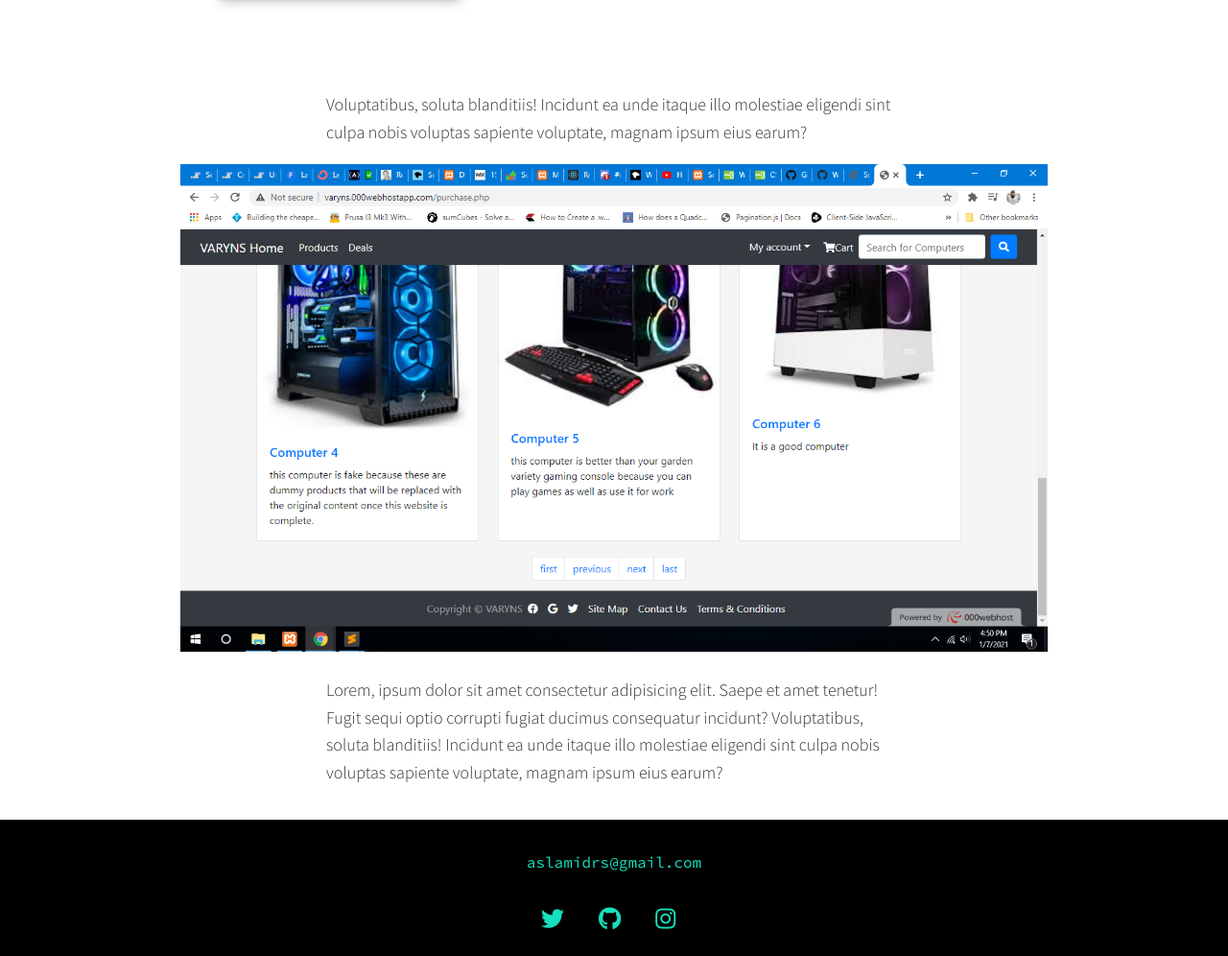
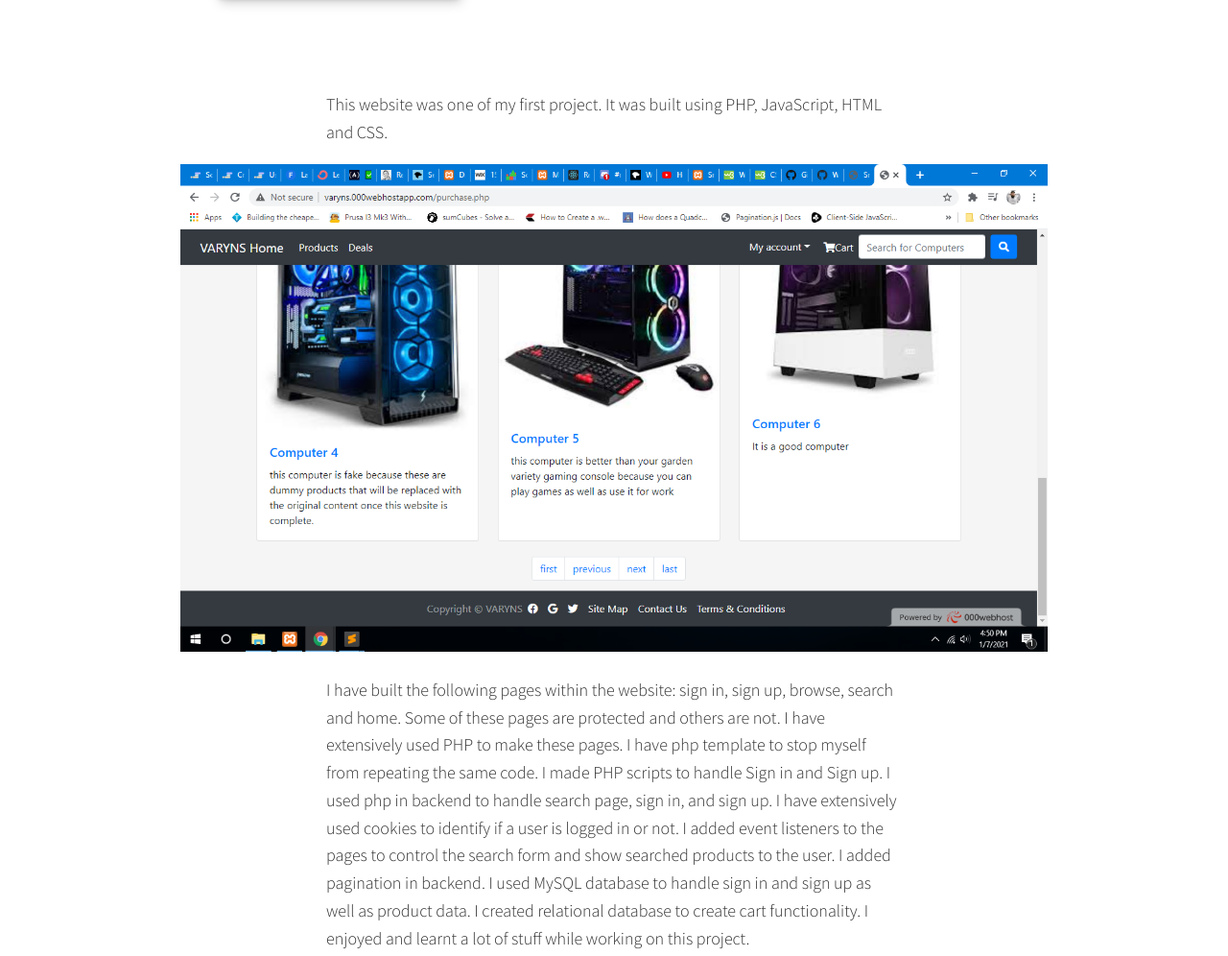
Before and after one commit to WillTheAstroBoy/WillTheAstroBoy.github.io, a plain HTML site: page portfolio/projects/varyns.html in a window 1280 px wide. Shown: the part 401-1397 px from the top of the page at 96% size. Drawn offline with nearby package versions, Linux system fonts and the light colour scheme.

Commit message:
added more project detail

```diff
--- a/portfolio/projects/varyns.html
+++ b/portfolio/projects/varyns.html
@@ -31,12 +31,15 @@
             </section>
 
             <section class="project-details">
-                <p>Voluptatibus, soluta blanditiis! Incidunt ea unde itaque illo molestiae eligendi sint culpa nobis voluptas sapiente voluptate, magnam ipsum eius earum?</p>
-                <img  src="../images/projects/varyns.png" alt=""/>
+                <p>This website was one of my first project. It was built using PHP, JavaScript, HTML and CSS.</p>
+                <img src="../images/projects/varyns.png" alt=""/>
                 <p>
-                    Lorem, ipsum dolor sit amet consectetur adipisicing elit. Saepe et amet tenetur! Fugit sequi optio corrupti fugiat ducimus consequatur incidunt?
-
-Voluptatibus, soluta blanditiis! Incidunt ea unde itaque illo molestiae eligendi sint culpa nobis voluptas sapiente voluptate, magnam ipsum eius earum?
+                    I have built the following pages within the website: sign in, sign up, browse, search and home.
+                    Some of these pages are protected and others are not. I have extensively used PHP to make these pages. I have php template to stop myself from repeating the same code. I made PHP scripts to handle Sign in and Sign up. I used php in backend to handle search page, sign in, and sign up.
+                    I have extensively used cookies to identify if a user is logged in or not.
+                    I added event listeners to the pages to control the search form and show searched products to the user.
+                    I added pagination in backend. I used MySQL database to handle sign in and sign up as well as product data. I created relational database to create cart functionality.
+                    I enjoyed and learnt a lot of stuff while working on this project.
                 </p>
             </section>
 
```
Also changed, not shown: portfolio/projects/randomJokeApp.html (+2 -4 lines), portfolio/projects/weatherApp.html (+3 -4 lines).
